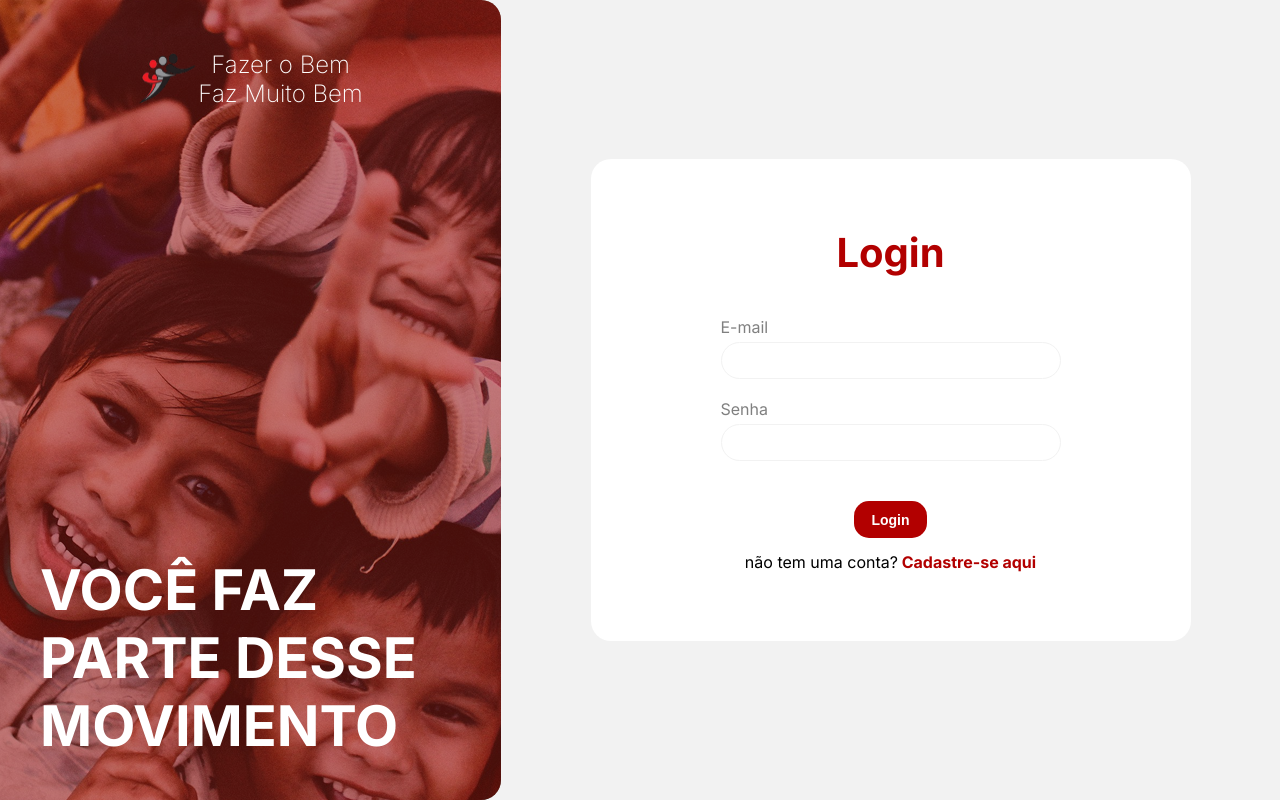
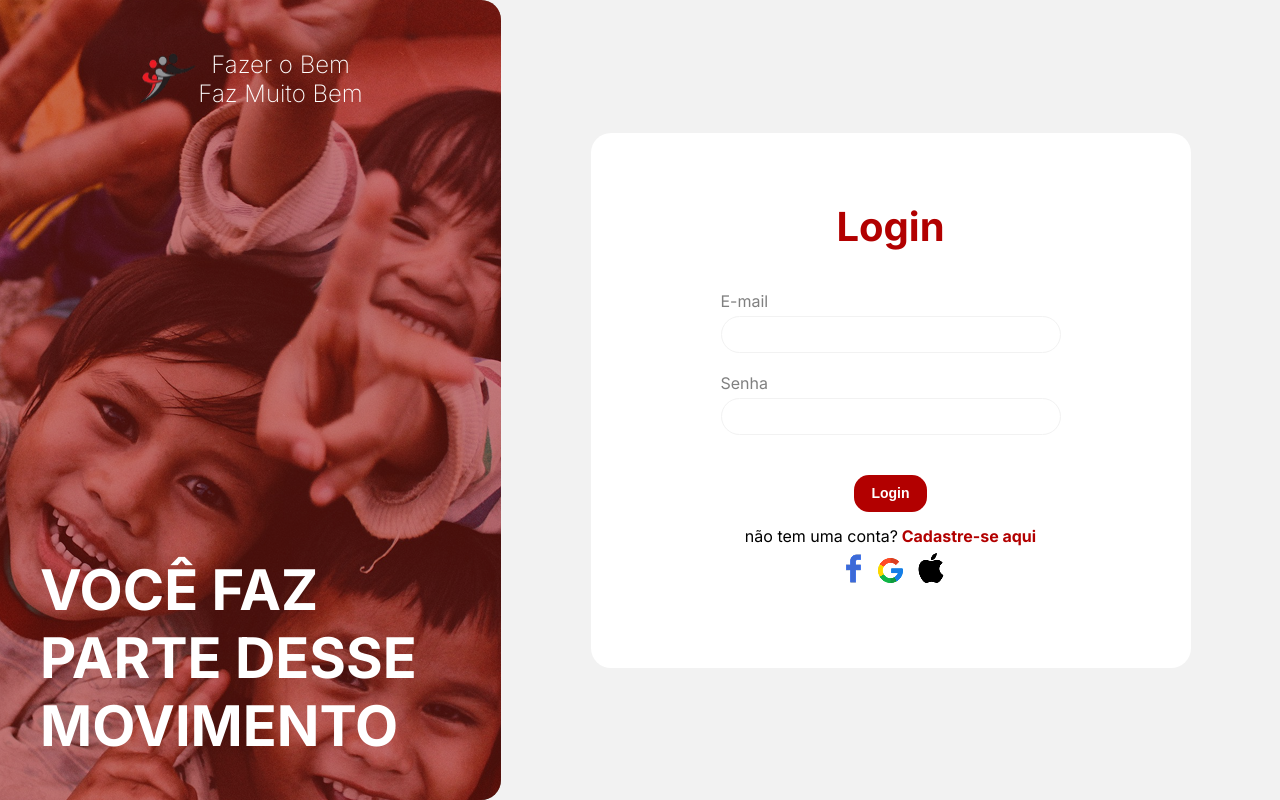
Before and after one commit to Gruposemh/front, a React (Vite) app: page /login in a window 1280 px wide. Built offline with nearby package versions, Linux system fonts and the light colour scheme.

Commit message:
Refactor: Corrigindo erros de redirecionamento

```diff
--- a/src/App.jsx
+++ b/src/App.jsx
@@ -1,5 +1,5 @@
 import React from "react";
-import { Routes, Route, Navigate } from 'react-router-dom';
+import { Routes, Route } from 'react-router-dom';
 import Home from "./pages/Home";
 import Eventos from "./pages/Eventos";
 import Cadastro from "./pages/Cadastro";
@@ -12,13 +12,11 @@ import Blog from "./pages/Blog";
 import AdicionarNoticia from "./pages/AdicionarNoticia";
 
 const App = () => {
-  const isLoggedIn = !!localStorage.getItem("token"); // verifica se tem token
-
   return (
     <>
       <Routes>
-        {/* Home só acessível se estiver logado */}
-        <Route path="/" element={isLoggedIn ? <Home /> : <Navigate to="/login" />} />
+
+        <Route path="/" element={<Home />} />
 
         <Route path="/eventos" element={<Eventos />} />
         <Route path="/cadastrar-se" element={<Cadastro />} />
@@ -33,6 +31,6 @@ const App = () => {
       </Routes>
     </>
   );
-}
+};
 
 export default App;
--- a/src/components/Cards/CardCadastro/index.jsx
+++ b/src/components/Cards/CardCadastro/index.jsx
@@ -42,10 +42,12 @@ const CardCadastro = ({ title, action }) => {
             });
 
             if (response.ok) {
+                if (response.ok) {
                     if (title === "Login") {
-                    navigate("/home");
+                        navigate("/");
                     } else {
                         navigate("/login");
+                    }
                 }
             } else if (response.status === 401) {
                 alert("E-mail ou senha incorretos.");
@@ -56,6 +58,11 @@ const CardCadastro = ({ title, action }) => {
             console.error("Erro:", error);
             alert("Erro ao conectar com o servidor.");
         }
+    };
+
+    // 🔹 Novo handler para login com Google
+    const handleGoogleLogin = () => {
+        window.location.href = "http://localhost:8080/oauth2/authorization/google";
     };
 
     return (
@@ -96,26 +103,40 @@ const CardCadastro = ({ title, action }) => {
                         />
                     </div>
                 </div>
+
                 <Button text={action} onClick={handleSubmit} />
 
+                <div className="opcoes-login">
                     {title !== "Login" ? (
-                    <div className="opcoes-login">
                         <p className="criar-conta">
                             já tem uma conta?
                             <span onClick={() => navigate("/login")}> Faça login </span>
                         </p>
-                        <div className="social-buttons">
-                            <button className="social-btn facebook"><img src={facebook} /></button>
-                            <button className="social-btn google"><img src={google} /></button>
-                            <button className="social-btn apple"><img src={apple} /></button>
-                        </div>
-                    </div>
                     ) : (
                         <p className="criar-conta">
                             não tem uma conta?
                             <span onClick={() => navigate("/cadastrar-se")}> Cadastre-se aqui </span>
                         </p>
                     )}
+
+                    <div className="social-buttons">
+                        <button className="social-btn facebook">
+                            <img src={facebook} alt="Facebook" />
+                        </button>
+
+                        {/* 🔹 Botão Google que redireciona para o backend */}
+                        <button
+                            className="social-btn google"
+                            onClick={handleGoogleLogin}
+                        >
+                            <img src={google} alt="Google" />
+                        </button>
+
+                        <button className="social-btn apple">
+                            <img src={apple} alt="Apple" />
+                        </button>
+                    </div>
+                </div>
             </div>
         </div>
     );
```
Lines whose indentation alone changed are shown as unchanged.
